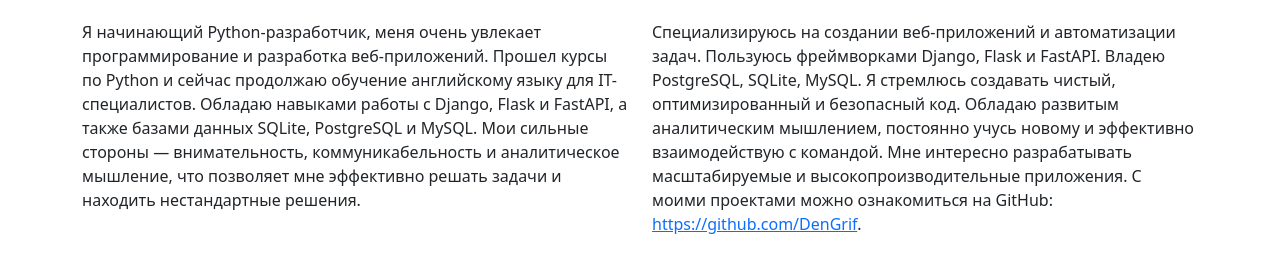
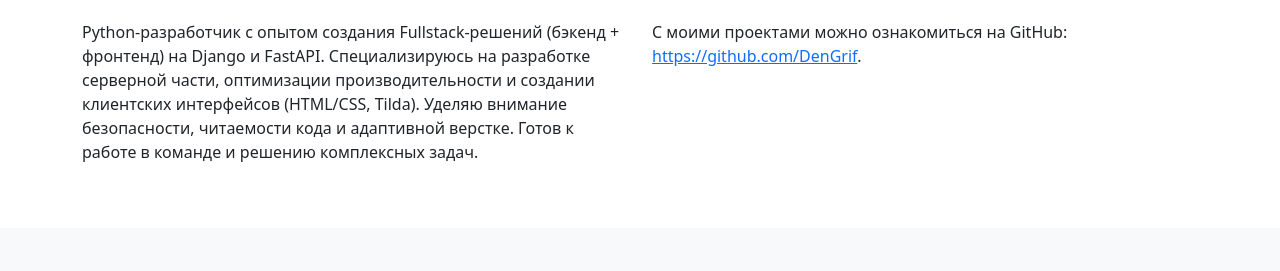
Before and after one commit to DenGrif/DenGrif.github.io, a plain HTML site: page index.html in a window 1280 px wide. Shown: the part 392-663 px from the top of the page. Drawn offline with nearby package versions, Linux system fonts and the light colour scheme.

Commit message:
Commit 0004
Signed-off-by: DenGrif <grifon991@gmail.com>

```diff
--- a/index.html
+++ b/index.html
@@ -52,10 +52,13 @@
             <h2 class="text-center mb-4">О себе</h2>
             <div class="row">
                 <div class="col-md-6">
-                    <p>Я начинающий Python-разработчик, меня очень увлекает программирование и разработка веб-приложений. Прошел курсы по Python и сейчас продолжаю обучение английскому языку для IT-специалистов. Обладаю навыками работы с Django, Flask и FastAPI, а также базами данных SQLite, PostgreSQL и MySQL. Мои сильные стороны — внимательность, коммуникабельность и аналитическое мышление, что позволяет мне эффективно решать задачи и находить нестандартные решения.</p>
+                    <p>Python-разработчик с опытом создания Fullstack-решений (бэкенд + фронтенд) на Django и FastAPI.
+                        Специализируюсь на разработке серверной части, оптимизации производительности и создании
+                        клиентских интерфейсов (HTML/CSS, Tilda). Уделяю внимание безопасности, читаемости кода и
+                        адаптивной верстке. Готов к работе в команде и решению комплексных задач.</p>
                 </div>
                 <div class="col-md-6">
-                    <p>Специализируюсь на создании веб-приложений и автоматизации задач. Пользуюсь фреймворками Django, Flask и FastAPI. Владею PostgreSQL, SQLite, MySQL. Я стремлюсь создавать чистый, оптимизированный и безопасный код. Обладаю развитым аналитическим мышлением, постоянно учусь новому и эффективно взаимодействую с командой. Мне интересно разрабатывать масштабируемые и высокопроизводительные приложения. С моими проектами можно ознакомиться на GitHub: <a href="https://github.com/DenGrif" target="_blank">https://github.com/DenGrif</a>.</p>
+                    <p>С моими проектами можно ознакомиться на GitHub: <a href="https://github.com/DenGrif" target="_blank">https://github.com/DenGrif</a>.</p>
                 </div>
             </div>
         </div>
```
